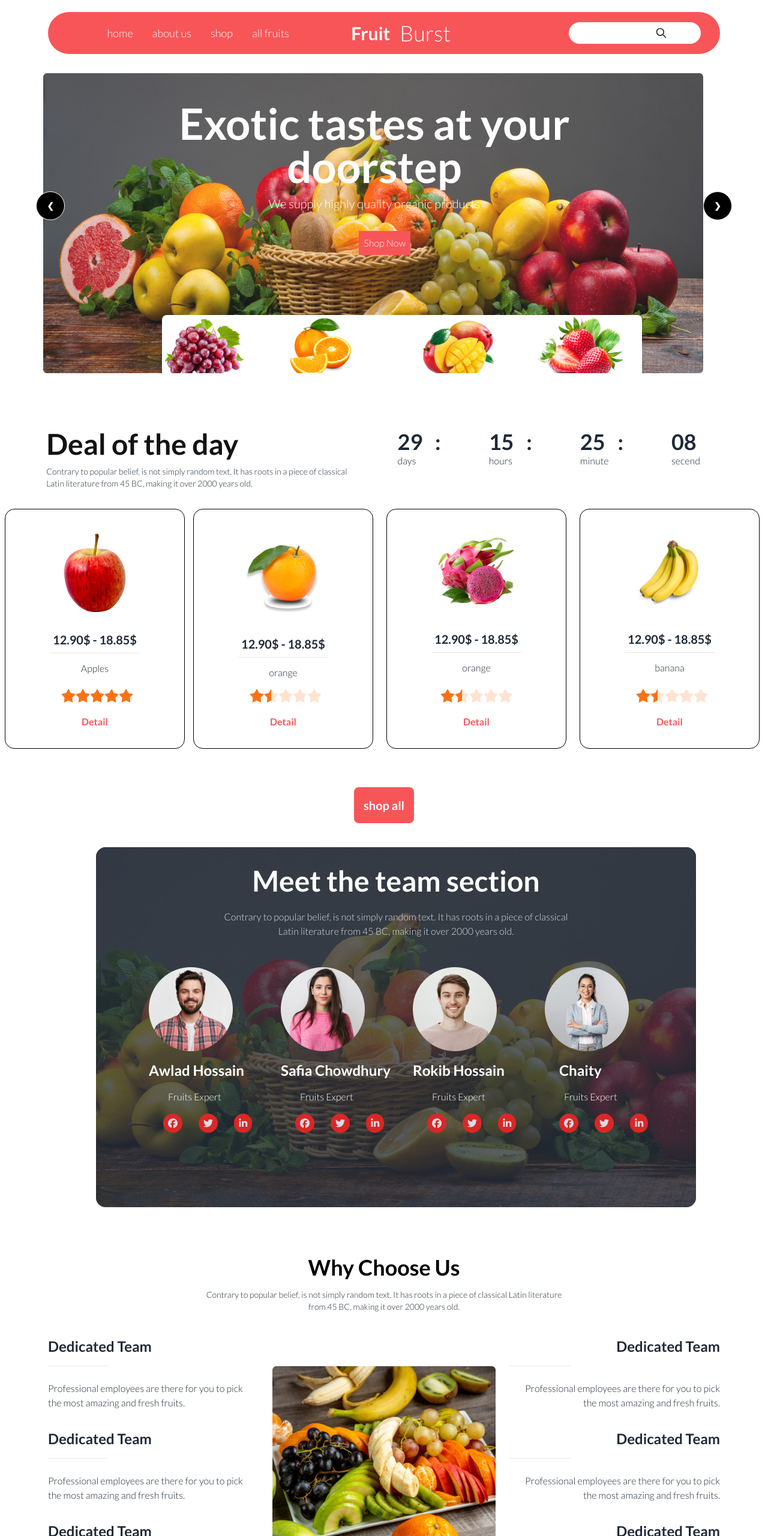
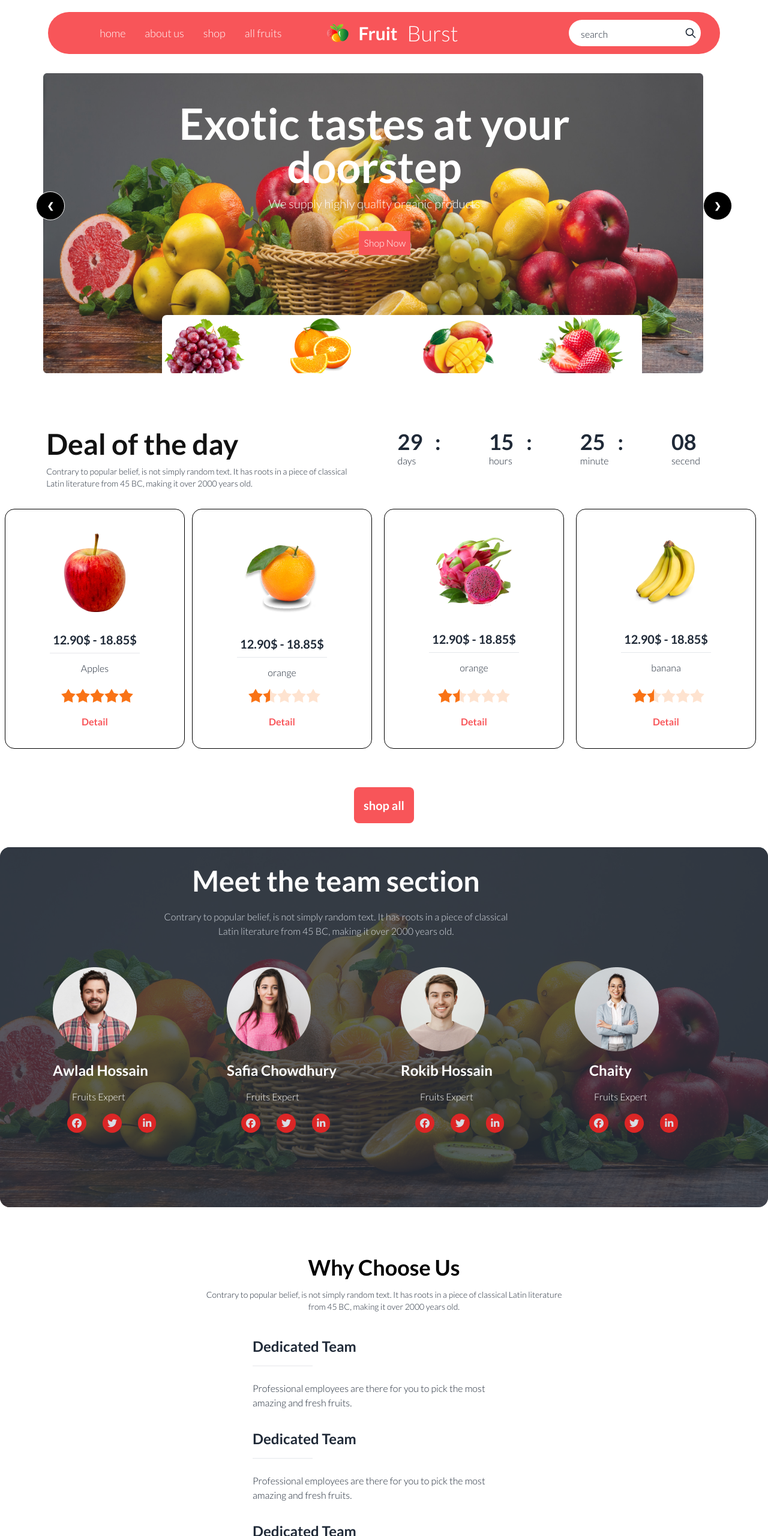
Before and after one commit to Majharul-Islam2121/fruit-love-page, a plain HTML site: page index.html in a window 1280 px wide. Shown: the top 2560 px of the page at 60% size. Drawn offline with nearby package versions, Linux system fonts and the light colour scheme.

Commit message:
added section

```diff
--- a/index.html
+++ b/index.html
@@ -41,7 +41,7 @@
 </div>
 <div class=" lg:-ml-[400px] flex flex-col lg:flex-row gap-4">
 <div>
-<img class="hidden lg:w-[100px] h-[30px]" src="./images/logo.png" alt="">
+<img class="lg:w-[100px] h-[30px]" src="./images/logo.png" alt="">
 </div>
 <div class=" lg:font-bold text-3xl text-white 	">Fruit </div>
 <div class=" lg:text-4xl text-white	">Burst</div>
@@ -51,7 +51,7 @@
 
 <div class="flex gap-32">
 <div >
-<p class="hidden lg:visible mt-1 ml-1">search</p>
+<p class=" lg:visible mt-1 ml-1">search</p>
 </div>
 <button >
 
@@ -160,7 +160,7 @@
 </section>
 
 
-<section class="grid grid-cols-1 lg: grid-cols-4 gap-2 mt-7">
+<section class="grid grid-cols-1 lg:grid-cols-4 gap- mt-7">
 <div class="card  ml-2	 w-[300px] h-[400px]" style="border: 1px solid black;">
 <figure class="px-10 pt-10">
 <img src="./images/fruit6.png" alt="Shoes" class="" />
@@ -422,12 +422,12 @@
 </header>
 
 <main>
-<div class="card w-[1000px] h-[600px]  ml-40 mt-10 image-full">
+<div class="card w-full h-[600px]  lg: mt-10 image-full">
 <figure><img src="/images/banner1.png" alt="Shoes" /></figure>
 
 
 <div class="card-body">
-<div class="text-center">
+<div class="text-center mr-40">
 <h1 class="text-5xl font-extrabold text-[#FFF]">Meet the team section</h1>
 <p class="font-medium text-base mt-6">Contrary to popular belief, is not simply random text. It has roots in a piece of classical <br> Latin literature from 45 BC, making it over 2000 years old.</p>
 </div>
@@ -486,7 +486,7 @@
 
 
 
-<section class="my-10 mt-20 mx-20">
+<section class="my-10 mt-[1000px] lg:mt-20 mx-20">
   <div class="my-10  text-center space-y-4">
       <h1 class="text-4xl font-bold text-black ">Why Choose Us</h1>
       <div class="flex justify-center">
@@ -496,7 +496,7 @@
           </p>
       </div>
   </div>
-  <div class="flex items-center">
+  <div class="flex flex-col items-center">
       <div class="w-[438px] space-y-8">
           <div class="space-y-4">
               <h1 class="text-2xl font-bold">Dedicated Team</h1>
```
